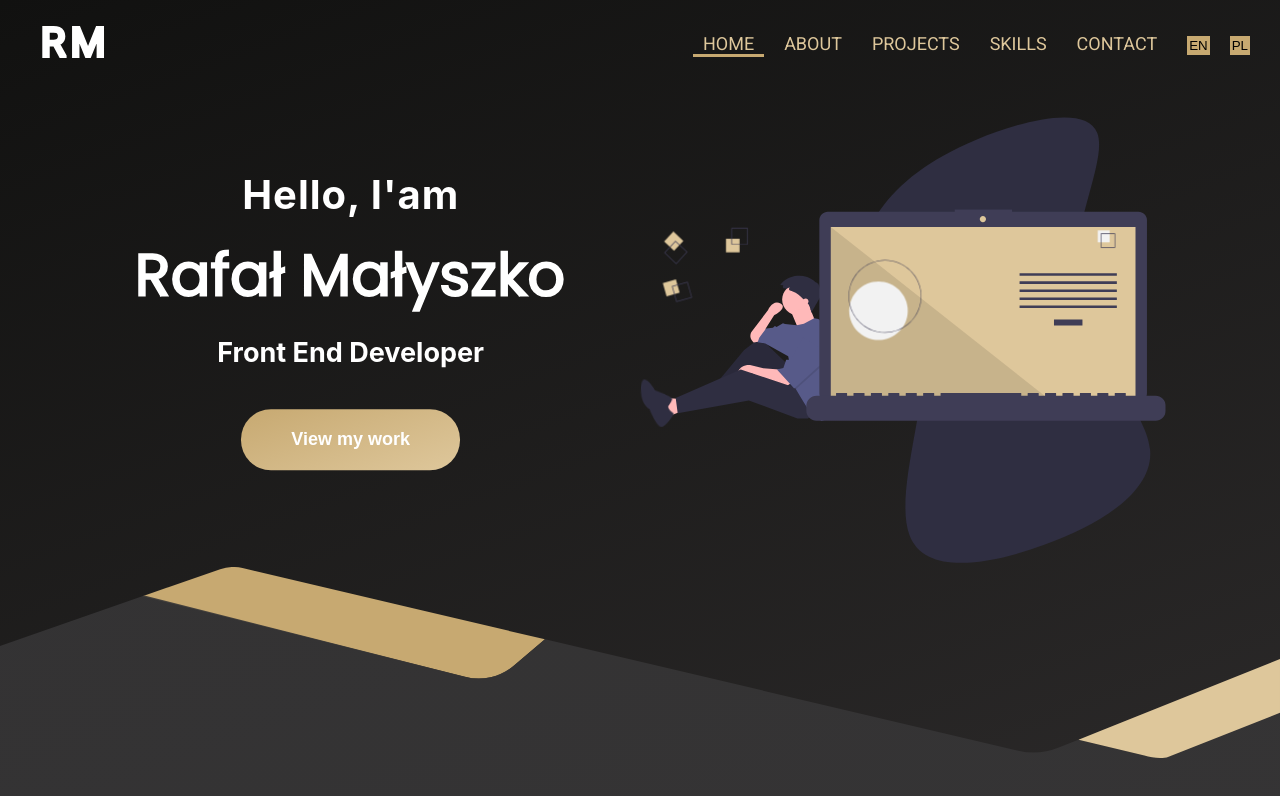
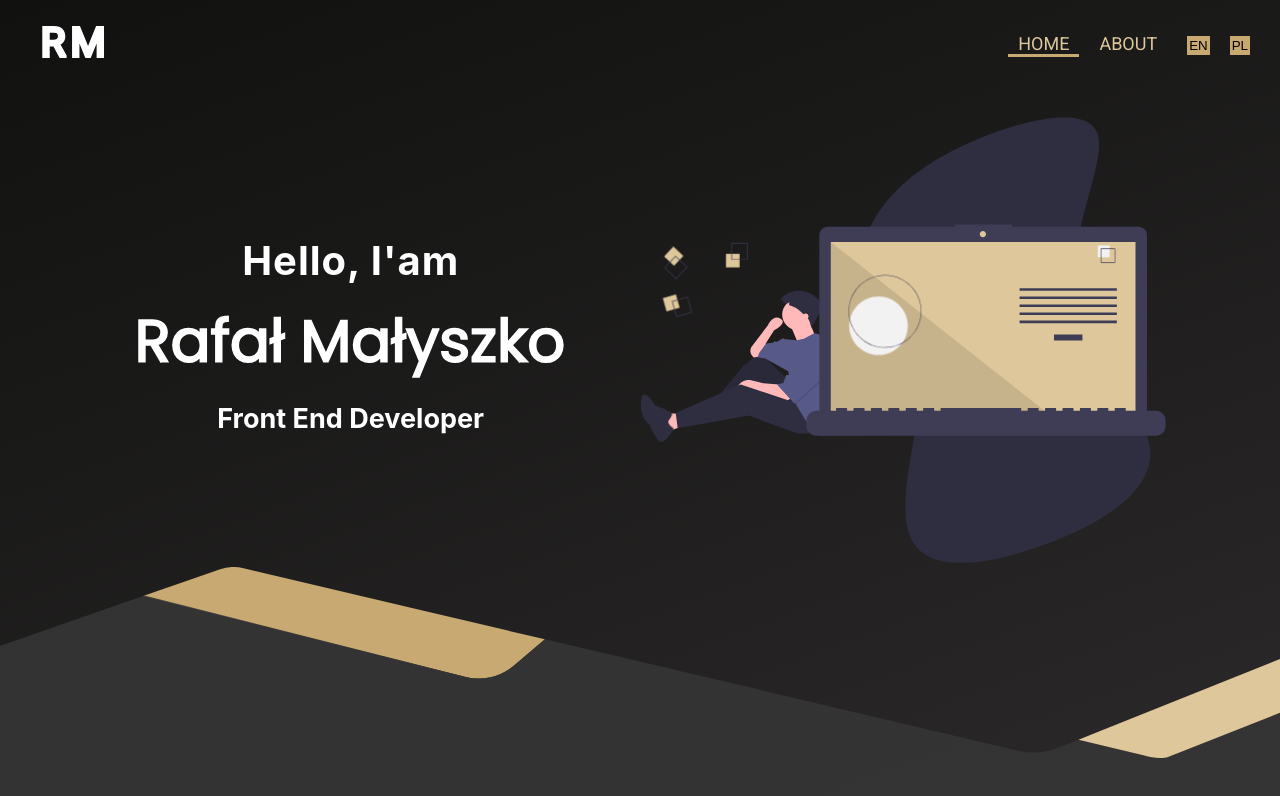
Before and after one commit to rafalm1/Portfoliov2, a React (Create React App) app: page / in a window 1280 px wide. Shown: the top 796 px of the page. Built offline with nearby package versions, Linux system fonts and the light colour scheme.

Commit message:
feat: Comment out some navbar links

```diff
--- a/src/components/Home/Home.js
+++ b/src/components/Home/Home.js
@@ -121,9 +121,9 @@ const Home = () => {
               </svg>
             )}
             <h3>Front End Developer</h3>
-            <button className="btnContent" onClick={redirectProjects}>
+            {/* <button className="btnContent" onClick={redirectProjects}>
               {t('View.1')}
-            </button>
+            </button> */}
           </div>
           <div className="rightContent">
             <svg
--- a/src/components/Navbar/Navbar.js
+++ b/src/components/Navbar/Navbar.js
@@ -81,7 +81,7 @@ const Navbar = () => {
             {t('About.1')}
           </NavLink>
         </li>
-
+        {/*
         <li>
           <NavLink
             to="/projects"
@@ -108,7 +108,7 @@ const Navbar = () => {
           >
             {t('Contact.1')}
           </NavLink>
-        </li>
+        </li> */}
         <button className="langBtn" onClick={() => changeLang('en')}>
           EN
         </button>
```
